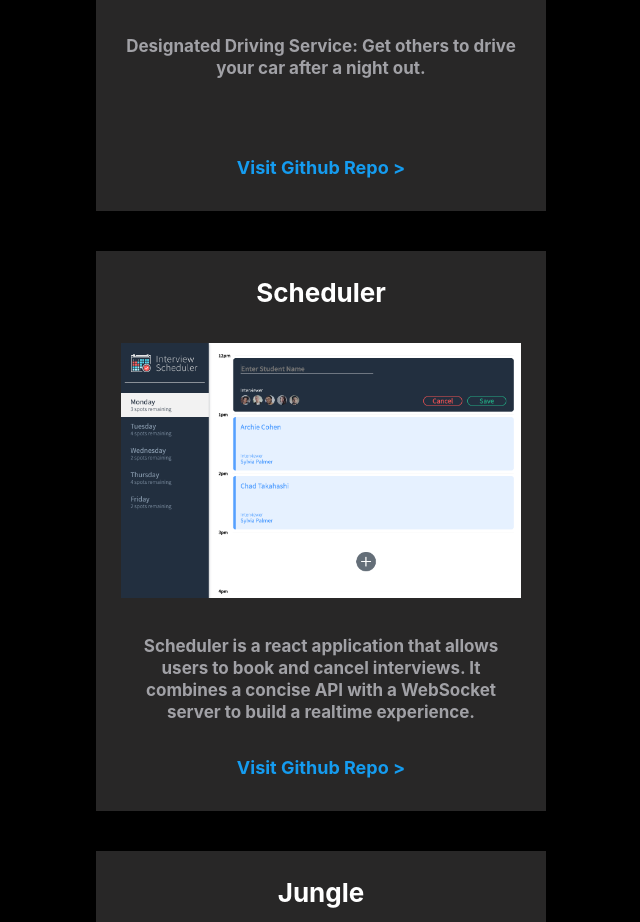
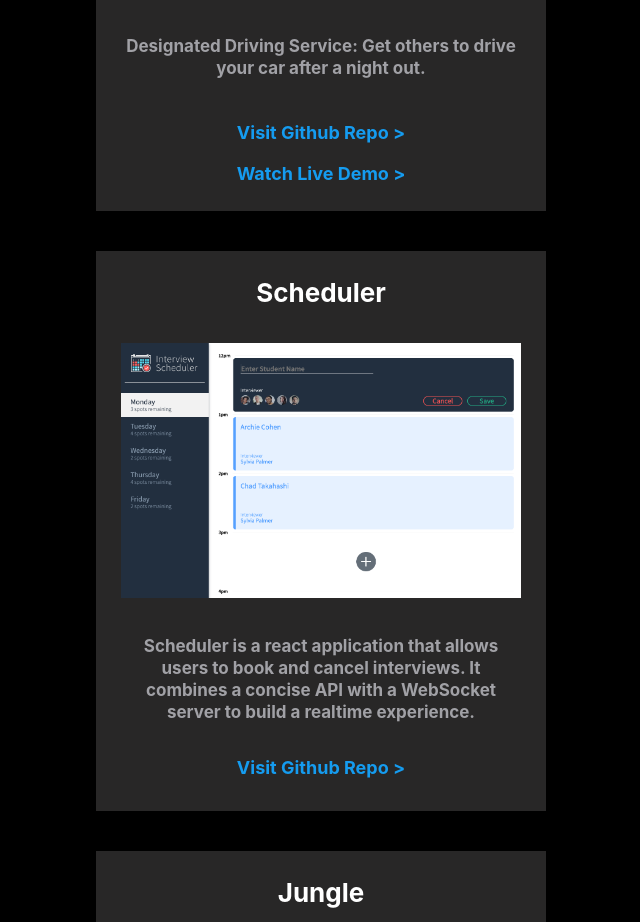
Before and after one commit to jmgtheworld/aboutme, a React (Create React App) app: page / in a window 1280 px wide. Shown: the part 2420-3342 px from the top of the page, without its empty margins (319-959 px from the left). Built offline with nearby package versions, Linux system fonts and the light colour scheme.

Commit message:
add live demo to rebu project

```diff
--- a/src/components/Body.js
+++ b/src/components/Body.js
@@ -51,8 +51,11 @@ export default function Body() {
               <p className = "project__box--context">
                 Designated Driving Service: Get others to drive your car after a night out.
               </p>
-              <a className = "project__box--link" href="https://github.com/jmgtheworld/Rebu" target = "_blank" rel="noreferrer">
+              <a className = "project__box--link1" href="https://github.com/jmgtheworld/Rebu" target = "_blank" rel="noreferrer">
               Visit Github Repo {`>`}
+              </a>
+              <a className = "project__box--link2" href="https://www.youtube.com/watch?v=oiV-0-oXAhw&feature=youtu.be&ab_channel=JenniferJung" target = "_blank" rel="noreferrer">
+              Watch Live Demo {`>`}
               </a>
             </div>
 
--- a/src/components/body.scss
+++ b/src/components/body.scss
@@ -144,7 +144,32 @@
         margin-top: 35px;
       }
 
+      &--link1 {
+        color: rgb(21, 156, 240);
+        font-weight: bold;
+        text-decoration: none;
+        font-size: 18px;
+      }
+
+      &--link2 {
+        color: rgb(21, 156, 240);
+        font-weight: bold;
+        text-decoration: none;
+        font-size: 18px;
+        margin-top: 20px;
+      }
+
       &--link:hover {
+        color: rgb(21, 156, 240);
+        text-decoration: underline;
+      }
+
+      &--link1:hover {
+        color: rgb(21, 156, 240);
+        text-decoration: underline;
+      }
+
+      &--link2:hover {
         color: rgb(21, 156, 240);
         text-decoration: underline;
       }
```
Also changed, not shown: 1 other file (tests, documents, lock files or other folders).
